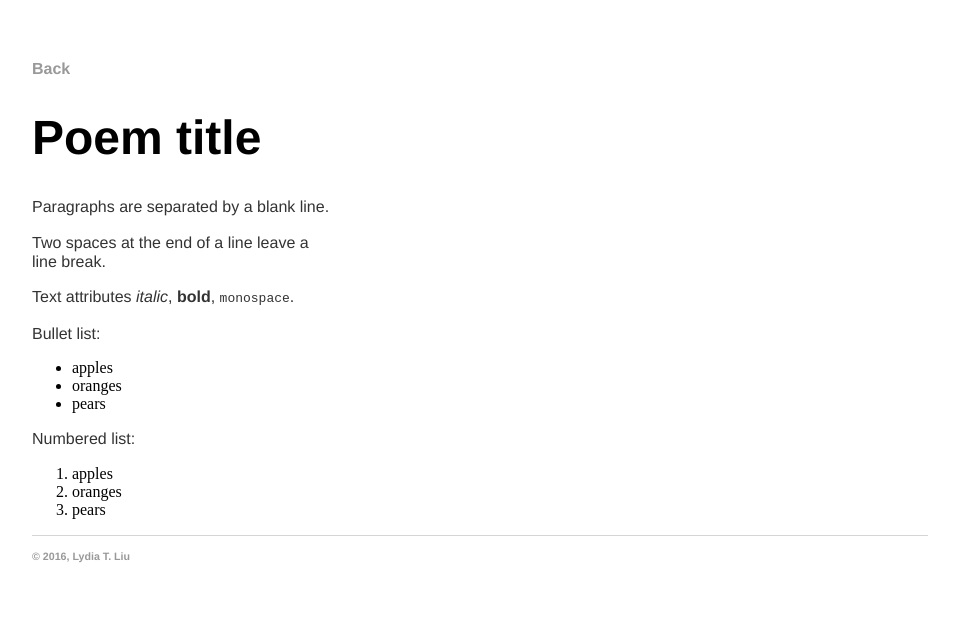
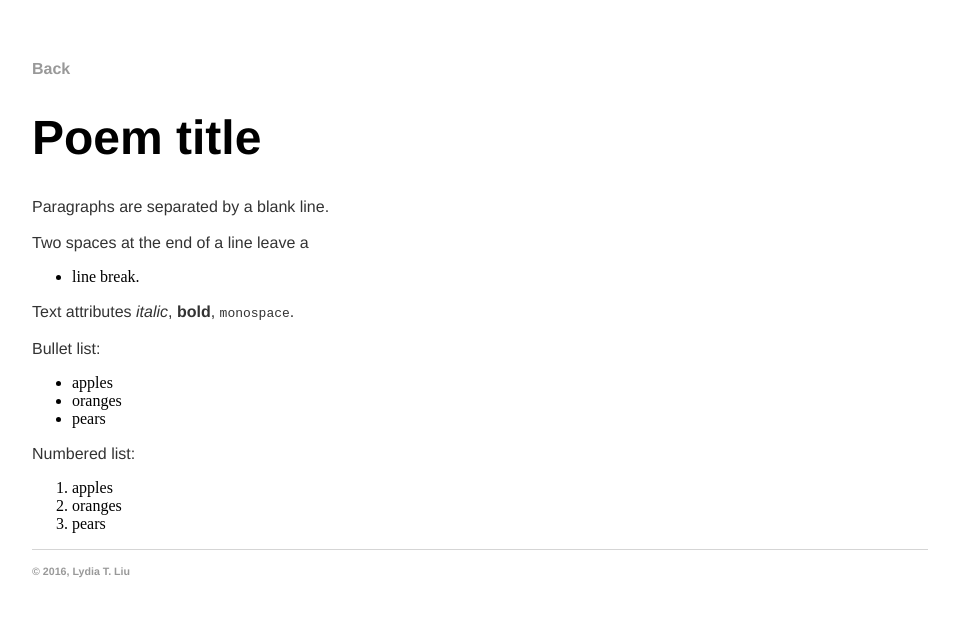
Before and after one commit to serenalwang/serenalwang.github.io, a Jekyll site: the page built from poems/one.md, in a window 1280 px wide. Shown: the top 617 px of the page, without its empty margins (160-1119 px from the left). Built offline with Jekyll 4.4.1, drawn with Linux system fonts in a browser that asks for light colours.

Commit message:
Update one.md

```diff
--- a/poems/one.md
+++ b/poems/one.md
@@ -10,7 +10,7 @@ Paragraphs are separated
 by a blank line.
 
 Two spaces at the end of a line leave a
-line break.
+ + line break.
 
 Text attributes _italic_,
 **bold**, `monospace`.
```
